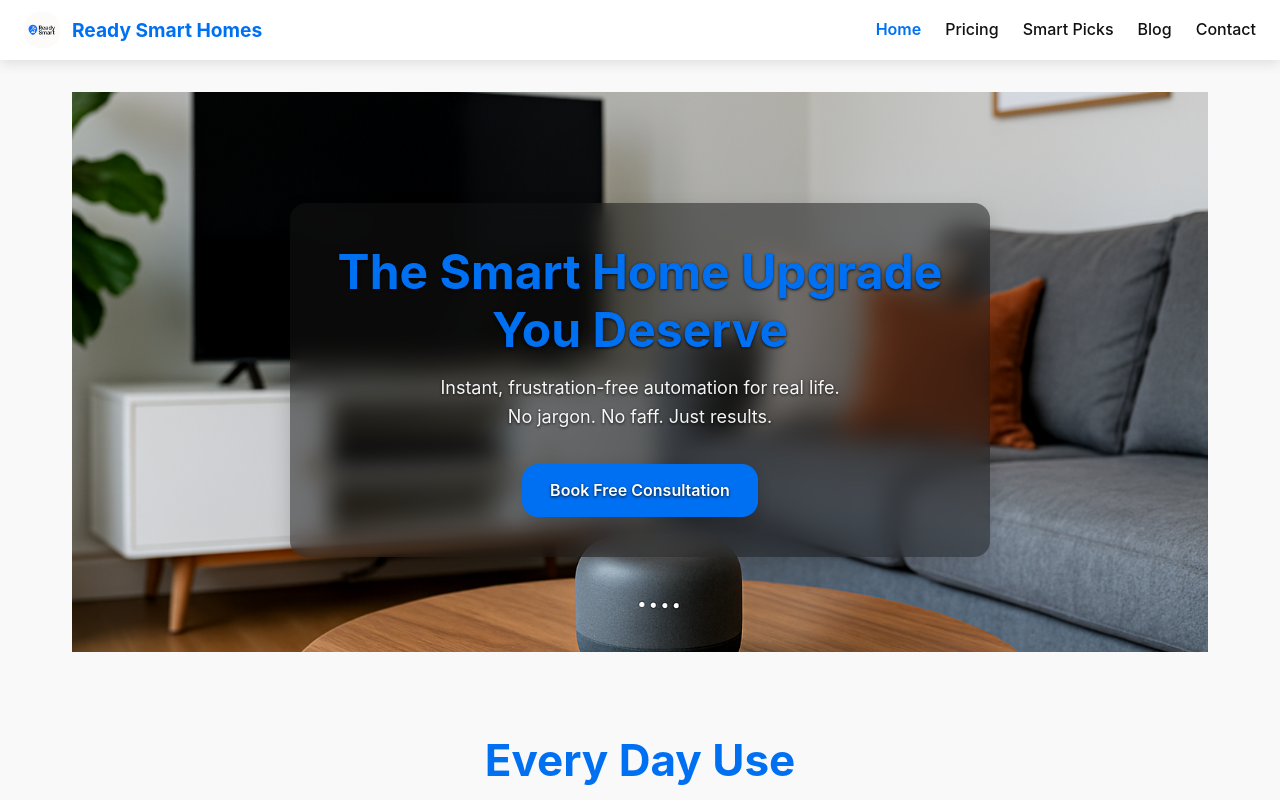
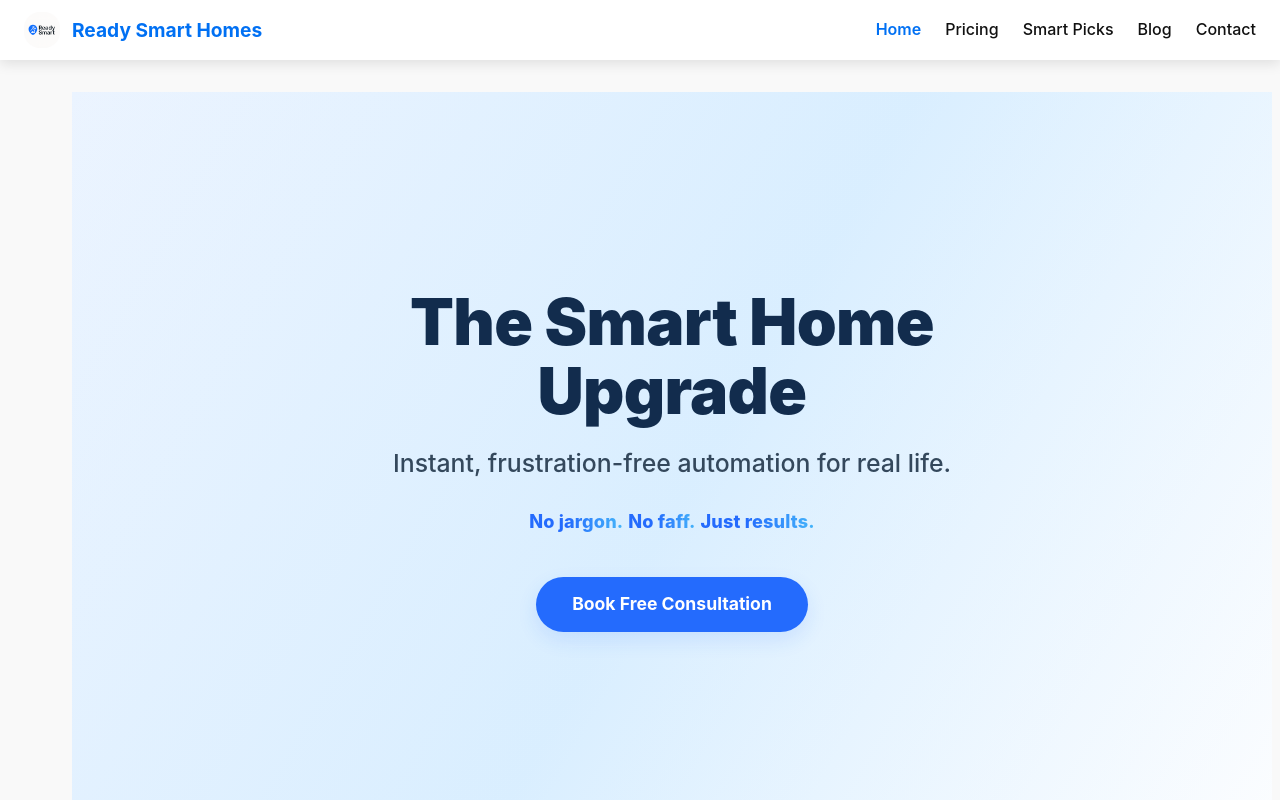
Before and after one commit to petermason1/ready-smart-site, a Next.js app: page / in a window 1280 px wide. Shown: the top 800 px of the page. Built offline with nearby package versions, Linux system fonts and the light colour scheme.

Commit message:
Polish blog layout, fix slug rendering, unify style across blog grid

```diff
--- a/src/components/Hero/Hero.js
+++ b/src/components/Hero/Hero.js
@@ -1,18 +1,59 @@
 'use client';
 
-import Link from 'next/link';
+import { motion } from 'framer-motion';
 import styles from './Hero.module.css';
 
 export default function Hero() {
   return (
     <section className={styles.hero}>
-      <div className={styles.heroOverlay}>
-        <h1>The Smart Home Upgrade You Deserve</h1>
-        <p>Instant, frustration-free automation for real life.<br /> No jargon. No faff. Just results.</p>
-        <Link href="/contact" className={styles.ctaButton}>
+      <div className={styles.overlay} />
+      <motion.div
+        className={styles.heroContent}
+        initial="hidden"
+        animate="show"
+        variants={{
+          show: { transition: { staggerChildren: 0.18 } }
+        }}
+      >
+        <motion.h1
+          className={styles.title}
+          initial={{ opacity: 0, y: 36 }}
+          animate={{ opacity: 1, y: 0 }}
+          transition={{ duration: 0.7, ease: 'easeOut' }}
+        >
+          The Smart Home Upgrade
+        </motion.h1>
+
+        <motion.p
+          className={styles.subtitle}
+          initial={{ opacity: 0, y: 24 }}
+          animate={{ opacity: 1, y: 0 }}
+          transition={{ delay: 0.3, duration: 0.5, ease: 'easeOut' }}
+        >
+          Instant, frustration-free automation for real life.
+        </motion.p>
+
+        <motion.p
+          className={styles.highlightLine}
+          initial={{ opacity: 0, x: 36 }}
+          animate={{ opacity: 1, x: 0 }}
+          transition={{ delay: 0.65, duration: 0.45 }}
+        >
+          <span className={styles.highlightWord}>No jargon.</span>{' '}
+          <span className={styles.highlightWord}>No faff.</span>{' '}
+          <span className={styles.highlightWord}>Just results.</span>
+        </motion.p>
+
+        <motion.a
+          href="/contact"
+          className={styles.ctaButton}
+          initial={{ opacity: 0, scale: 0.95 }}
+          animate={{ opacity: 1, scale: 1 }}
+          transition={{ delay: 1, duration: 0.4 }}
+        >
           Book Free Consultation
-        </Link>
-      </div>
+        </motion.a>
+      </motion.div>
     </section>
   );
 }
--- a/src/components/Hero/Hero.module.css
+++ b/src/components/Hero/Hero.module.css
@@ -1,84 +1,101 @@
 .hero {
   position: relative;
-  background: url('/hero.png') center/cover no-repeat;
-  padding: 6rem 1.5rem 5rem;
+  min-height: 92vh;
+  width: 100vw;
   display: flex;
   align-items: center;
   justify-content: center;
-  min-height: 70vh;
   overflow: hidden;
+  background: linear-gradient(120deg, #eaf3ff 0%, #d6edff 52%, #ffffff 100%);
 }
 
-.heroOverlay {
-  position: relative;
-  z-index: 2;
-  background: rgba(20, 20, 20, 0.5);
-  backdrop-filter: blur(12px);
-  padding: 2.5rem;
-  border-radius: var(--radius);
-  text-align: center;
-  color: white;
-  max-width: 700px;
-  width: 100%;
-  box-shadow: var(--shadow-md);
-  animation: fadeIn 0.7s ease-out both;
-  text-shadow: 0 1px 3px rgba(0, 0, 0, 0.85);
-  transition: all 0.3s ease;
+
+
+
+.overlay {
+  position: absolute;
+  inset: 0;
+  z-index: 0;
+  pointer-events: none;
+  background: linear-gradient(120deg, rgba(255,255,255,0.07) 0%, rgba(234,243,255,0.19) 100%);
+
 }
 
-.hero h1 {
-  font-size: clamp(2rem, 5vw, 3rem);
-  margin-bottom: 1rem;
-  font-weight: 700;
-  line-height: 1.2;
+
+.heroContent {
+  position: relative;
+  z-index: 1;
+  max-width: 680px;
+  width: 100%;
+  text-align: center;
+  margin: 0 auto;
+  padding: 2.5rem 1.5rem 2.5rem 1.5rem;
+  color: #143869;
+  box-sizing: border-box;
 }
 
-.hero p {
-  font-size: 1.125rem;
-  margin-bottom: 2rem;
-  color: white;
-  opacity: 0.95;
+.title {
+  font-size: clamp(2.8rem, 6vw, 4rem);
+  font-weight: 900;
+  line-height: 1.07;
+  margin-bottom: 1.2rem;
+  color: #122c4d;
+  letter-spacing: -0.01em;
+}
+
+.subtitle {
+  font-size: clamp(1.22rem, 3vw, 1.55rem);
+  color: #34485c;
+  font-weight: 500;
+  margin-bottom: 1.4rem;
+}
+
+.highlightLine {
+  margin-bottom: 2.2rem;
+  font-size: 1.13rem;
+  font-weight: 600;
+  letter-spacing: 0.01em;
+}
+
+.highlightWord {
+  background: linear-gradient(90deg, #246bfd 40%, #45b5fa 100%);
+  -webkit-background-clip: text;
+  -webkit-text-fill-color: transparent;
+  background-clip: text;
+  color: transparent;
+  font-weight: 800;
+  display: inline-block;
 }
 
 .ctaButton {
+  background: #246bfd;
+  color: #fff;
+  padding: 0.83rem 2.25rem;
+  border-radius: 999px;
+  font-weight: 700;
+  font-size: 1.1rem;
+  text-decoration: none;
+  box-shadow: 0 8px 20px rgba(36, 107, 253, 0.12);
+  transition: background 0.3s, transform 0.2s;
   display: inline-block;
-  background: var(--primary);
-  color: white;
-  padding: 0.85rem 1.75rem;
-  font-size: 1rem;
-  font-weight: 600;
-  border: none;
-  border-radius: var(--radius);
-  text-decoration: none;
-  transition: all 0.3s ease;
-  box-shadow: 0 4px 14px rgba(0, 0, 0, 0.15);
+  margin-top: 0.4rem;
 }
 
-.ctaButton:hover {
-  background: var(--primary-hover);
-  transform: translateY(-1px);
-  box-shadow: 0 6px 20px rgba(0, 0, 0, 0.25);
+.ctaButton:hover,
+.ctaButton:focus {
+  background: #1143b6;
+  transform: translateY(-2px) scale(1.025);
 }
 
-@media (max-width: 640px) {
-  .heroOverlay {
-    padding: 2rem 1.5rem;
+@media (max-width: 600px) {
+  .title {
+    font-size: clamp(2rem, 7vw, 2.7rem);
   }
-
+  .heroContent {
+    padding: 1.4rem 0.5rem;
+  }
   .ctaButton {
-    width: 100%;
-    display: block;
+    font-size: 1rem;
+    padding: 0.75rem 1.7rem;
   }
 }
-
-/* Smooth fade */
-@keyframes fadeIn {
-  from {
-    opacity: 0;
-    transform: translateY(20px);
-  }
-  to {
-    opacity: 1;
-    transform: translateY(0);
-  }
-}
--- a/src/components/Navbar/Navbar.js
+++ b/src/components/Navbar/Navbar.js
@@ -10,6 +10,7 @@ import utils from '@/styles/Utilities.module.css';
 export default function Navbar() {
   const pathname = usePathname();
   const [scrolled, setScrolled] = useState(false);
+  const [menuOpen, setMenuOpen] = useState(false);
 
   useEffect(() => {
     const handleScroll = () => {
@@ -38,13 +39,23 @@ export default function Navbar() {
           <span className={styles.logoText}>Ready Smart Homes</span>
         </Link>
 
+        <button
+          className={styles.burger}
+          onClick={() => setMenuOpen(!menuOpen)}
+          aria-label="Toggle navigation menu"
+        >
+          <span className={styles.burgerLine}></span>
+          <span className={styles.burgerLine}></span>
+          <span className={styles.burgerLine}></span>
+        </button>
 
-        <nav className={styles.links}>
+        <nav className={`${styles.links} ${menuOpen ? styles.open : ''}`}>
           {navLinks.map(({ name, href }) => (
             <Link
               key={name}
               href={href}
               className={`${styles.link} ${pathname === href ? styles.active : ''}`}
+              onClick={() => setMenuOpen(false)}
             >
               {name}
             </Link>
--- a/src/components/Navbar/Navbar.module.css
+++ b/src/components/Navbar/Navbar.module.css
@@ -81,22 +81,12 @@
   z-index: 1100;
 }
 
-.burger span {
+.burgerLine {
   width: 24px;
   height: 2px;
   background: #222;
   border-radius: 2px;
   transition: all 0.3s ease;
-}
-
-.burger.open span:nth-child(1) {
-  transform: translateY(6px) rotate(45deg);
-}
-.burger.open span:nth-child(2) {
-  opacity: 0;
-}
-.burger.open span:nth-child(3) {
-  transform: translateY(-6px) rotate(-45deg);
 }
 
 /* === MOBILE NAV === */
@@ -123,7 +113,7 @@
     z-index: 1001;
   }
 
-  .links.show {
+  .open {
     transform: translateX(0);
     opacity: 1;
     pointer-events: auto;
```
Also changed, not shown: src/app/contact/contact.module.css (+80 -113 lines), src/app/contact/page.js (+41 -17 lines), public/images/circuit-minimal.png (added), public/images/circuit-minimal.svg (added).
